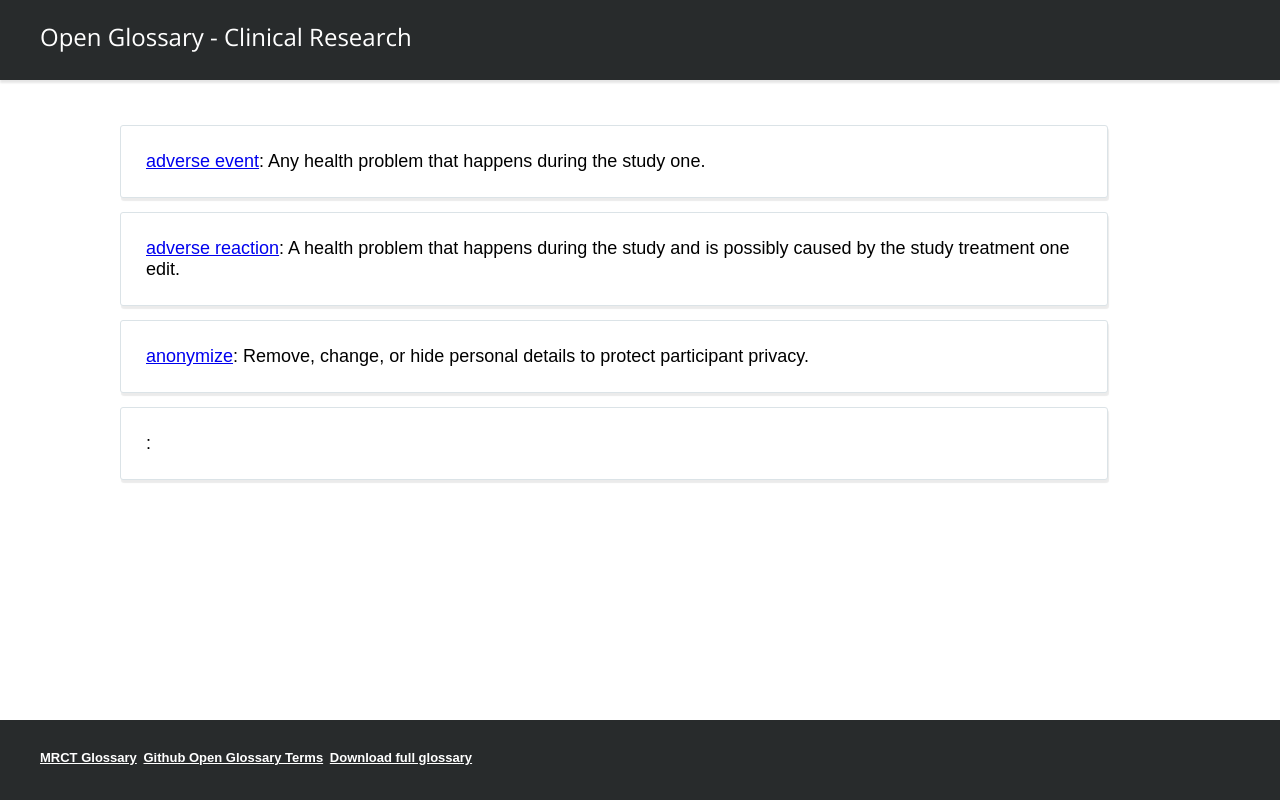
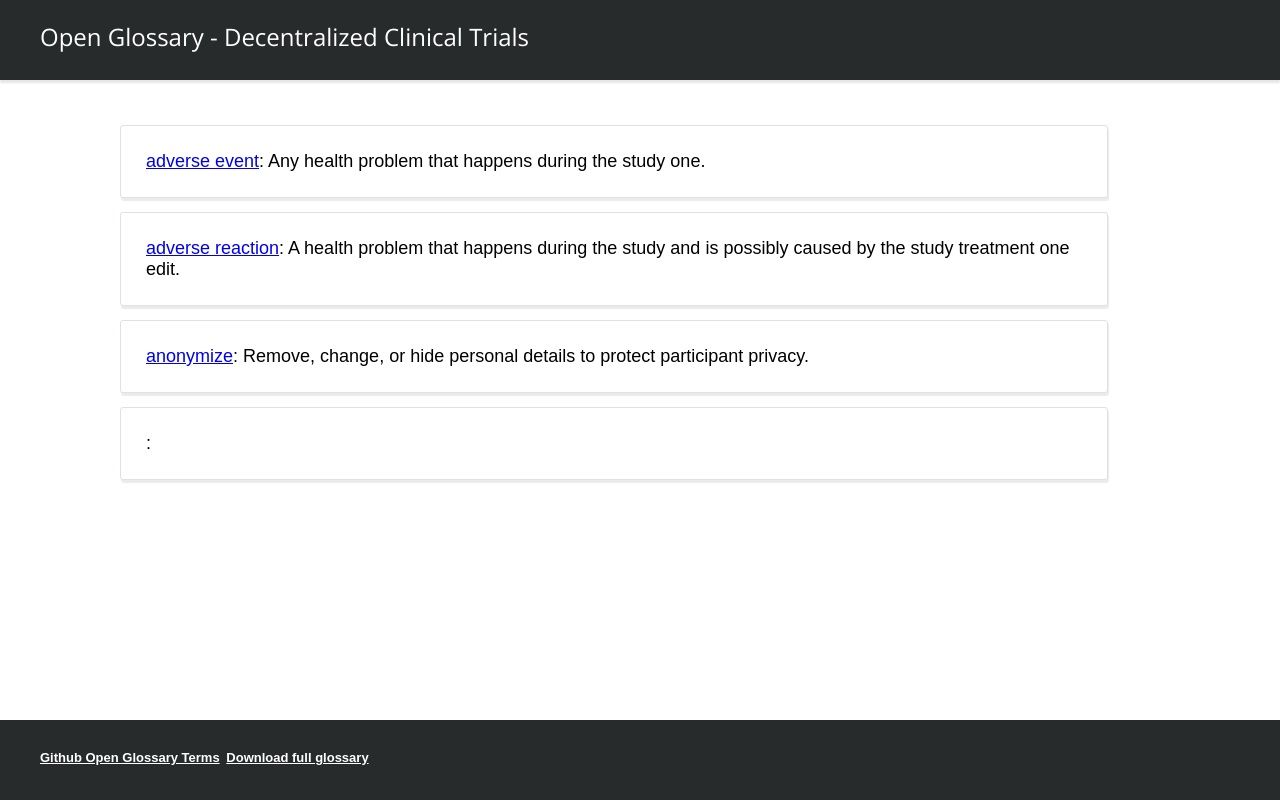
Before and after one commit to bgfast/gloss-dct, a website: page index.html in a window 1280 px wide. Drawn offline with nearby package versions, Linux system fonts and the light colour scheme.

Commit message:
Update index.html

```diff
--- a/index.html
+++ b/index.html
@@ -5,7 +5,7 @@
 	<meta http-equiv="X-UA-Compatible" content="IE=edge">
 	<meta charset="utf-8">
 
-	<title>Open Glossary - Clinical Research</title>
+	<title>Open Glossary - Decentralized Clinical Trials</title>
 
 	<link href="http://fonts.googleapis.com/css?family=Open+Sans:400" rel="stylesheet">
 	<link href="assets/css/styles.css" rel="stylesheet">
@@ -14,7 +14,7 @@
 <body>
 
 	<header class="compact">
-		<h1><a href="#">Open Glossary - Clinical Research</a></h1>
+		<h1><a href="#">Open Glossary - Decentralized Clinical Trials</a></h1>
 	</header>
 
 	<div class="main-content">
@@ -91,8 +91,7 @@
 
 	<div class="footer">
 		<h2>
-			<a href="https://mrctcenter.org/clinical-research-glossary/glossary-words/" target="_blank">MRCT Glossary</a>
-		    <a href="https://github.com/bgfast/gloss/tree/main/glossary" target="_blank">Github Open Glossary Terms</a>
+		    <a href="https://github.com/bgfast/gloss-dct/tree/main/glossary" target="_blank">Github Open Glossary Terms</a>
 		    <a href="glossary.json" download target="_blank">Download full glossary</a>
 	    </h2>
 	</div>
```
